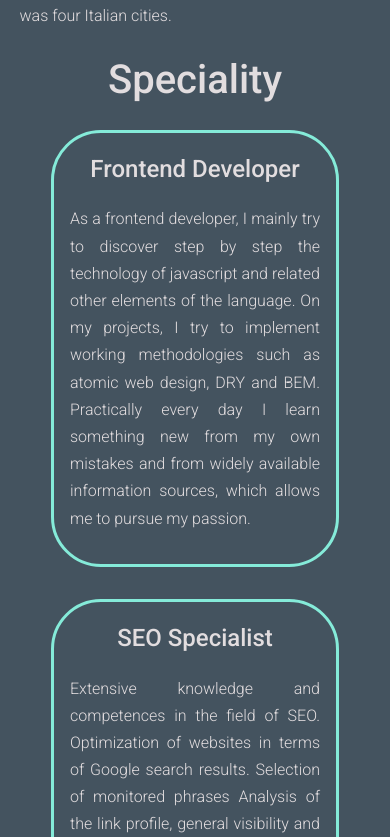
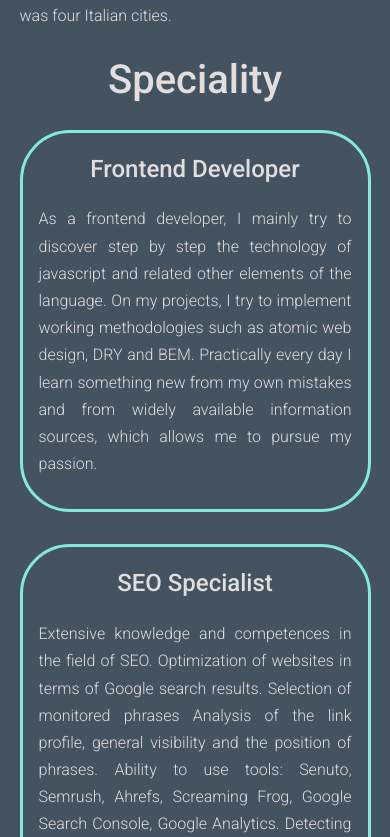
Before and after one commit to MattyKarpinski/portfolio-site, a React app: page / in a window 390 px wide. Shown: the part 2367-3204 px from the top of the page. Built offline with nearby package versions, Linux system fonts and the light colour scheme.

Commit message:
change cv

```diff
--- a/src/components/about-me/AboutMe.css
+++ b/src/components/about-me/AboutMe.css
@@ -26,6 +26,17 @@
     padding: 32px 0;
 }
 
+@media screen and (max-width: 1024px) {
+    .about-me__speciality {
+        display: flex;
+        flex-direction: column;
+        justify-content: center;
+        align-items: center;
+        gap: 32px;
+    }
+}
+
+
 @media screen and (max-width: 768px) {
     .about-me__speciality {
         display: flex;
--- a/src/components/about-me/my-speciality/MySpeciality.jsx
+++ b/src/components/about-me/my-speciality/MySpeciality.jsx
@@ -2,7 +2,8 @@ import React from 'react'
 import Paragraph from '../../../features/paragraph/Paragraph'
 
 const styleItem = {
-    maxWidth: '288px',
+    maxWidth: '550px',
+    width: '100%',
     height: 'auto',
     border: '3px solid var(--color-secondary)',
     borderRadius: '50px',
```
Also changed, not shown: 1 other file (tests, documents, lock files or other folders).
